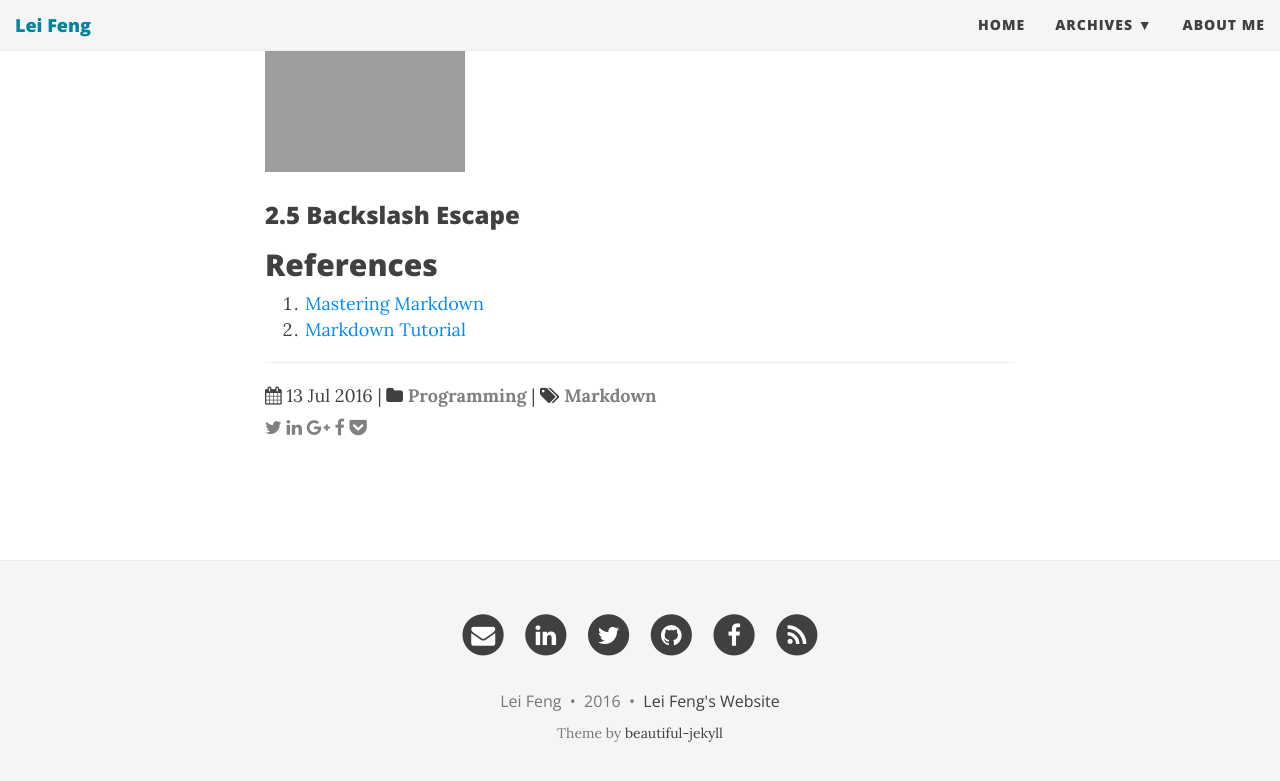
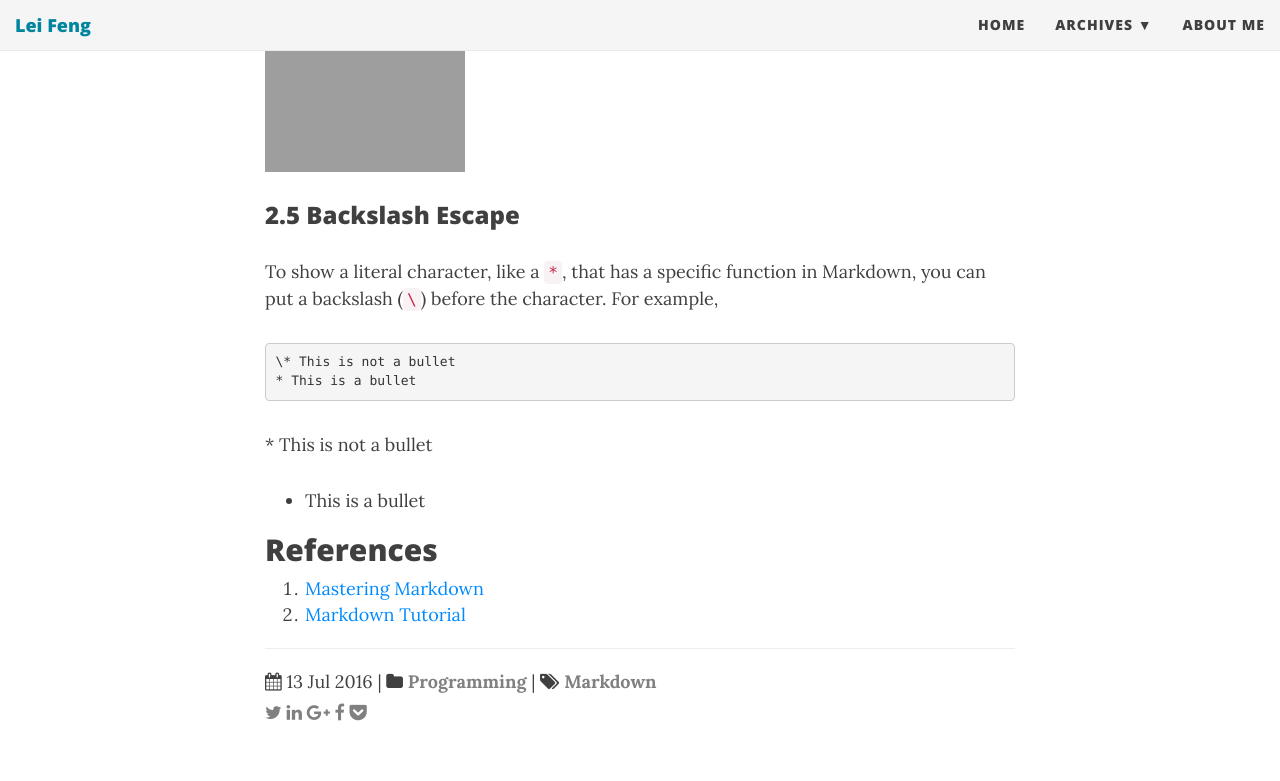
Before and after one commit to stonefl/stonefl.github.io, a Jekyll site: the page built from _posts/2015-02-20-a-quick-reference-of-markdown.md, in a window 1280 px wide and 900 px high, scrolled down 6344 px. Shown: the top 781 px of the window. Built offline with Jekyll 4.4.1, drawn with Linux system fonts in a browser that asks for light colours; nearby versions of some CDN libraries; comment, search, counter and statistics services are not loaded; grey boxes are pictures that could not be loaded.

Commit message:
Updated 2015-02-20-a-quick-reference-of-markdown.md

```diff
--- a/_posts/2015-02-20-a-quick-reference-of-markdown.md
+++ b/_posts/2015-02-20-a-quick-reference-of-markdown.md
@@ -196,6 +196,13 @@ You can also make a reference-style, for example,
 
 ### 2.5 Backslash Escape
 
+To show a literal character, like a `*`, that has a specific function in Markdown, you can put a backslash (`\`) before the character. For example,
+<pre>
+\* This is not a bullet
+* This is a bullet
+</pre>
+\* This is not a bullet
+* This is a bullet
 
 
 
```
